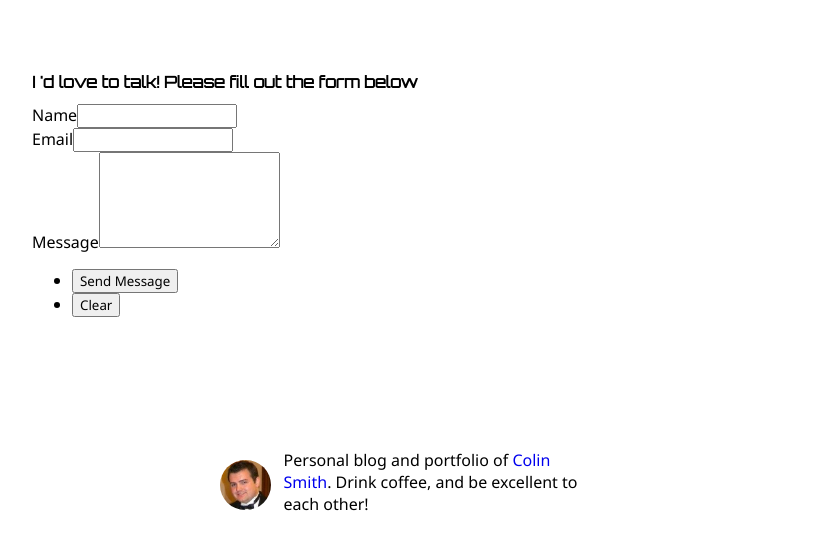
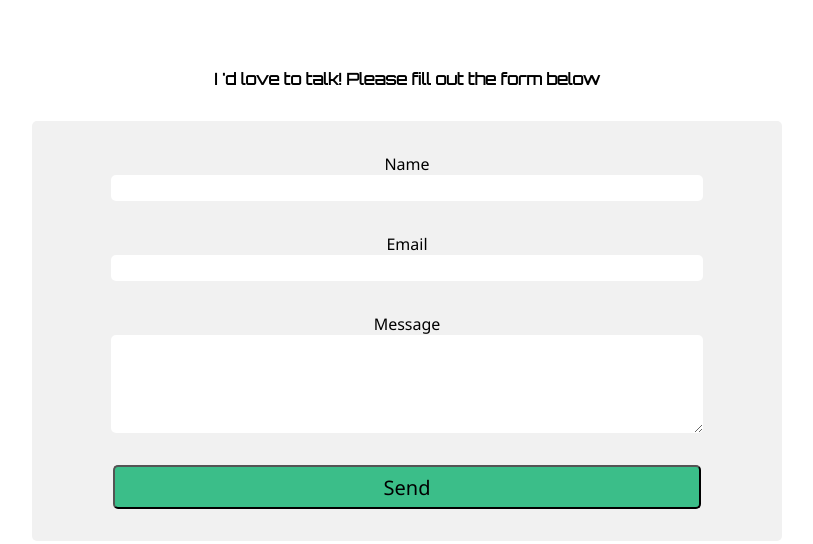
Before and after one commit to BeardedYeti/react-gatsby-starman-blog, a Gatsby site: page /contact in a window 1280 px wide. Shown: the part 81-625 px from the top of the page, without its empty margins (233-1046 px from the left). Built offline with nearby package versions, Linux system fonts and the light colour scheme; Gatsby itself is replaced by a stand-in of ours.

Commit message:
Add styles to contact form

```diff
--- a/src/components/Contact.js
+++ b/src/components/Contact.js
@@ -7,6 +7,11 @@ export default () => {
 			method="post"
 			data-netlify="true"
 			data-netlify-honeypot="bot-field"
+			style={{
+				backgroundColor: `#F1F1F1`,
+				borderRadius: `5px`,
+				textAlign: `center`
+			}}
 		>
 			<input type="hidden" name="bot-field" />
 			<input type="hidden" name="form-name" value="contact" />
@@ -16,18 +21,19 @@ export default () => {
 			</div>
 			<div className="field half">
 				<label htmlFor="email">Email</label>
-				<input type="text" name="email" id="email" />
+				<input type="email" name="email" id="email" />
 			</div>
 			<div className="field">
 				<label htmlFor="message">Message</label>
 				<textarea name="message" id="message" rows="6" />
 			</div>
 			<ul className="actions">
-				<li>
-					<input type="submit" value="Send Message" className="special" />
-				</li>
-				<li>
-					<input type="reset" value="Clear" />
+				<li style={{
+						listStyleType: `none`
+					}}>
+					<input style={{
+
+					}}type="submit" value="Send" className="special" />
 				</li>
 			</ul>
 		</form>
--- a/src/pages/contact.js
+++ b/src/pages/contact.js
@@ -12,12 +12,16 @@ export default () => (
       }
     />
     <main style={{
-      overflow: `hidden`,
       display: `block`,
       position: `relative`,
-      paddingBottom: `100px`
+      paddingBottom: `5rem`,
+      paddingTop: `1rem`
     }}>
-      <h4> I 'd love to talk! Please fill out the form below</h4>
+      <h4 style={{
+        textAlign: `center`,
+        margin: `1rem`,
+        padding: `1rem`
+      }}> I 'd love to talk! Please fill out the form below</h4>
       <Contact />
     </main>
   </Layout>
--- a/src/styles/global.css
+++ b/src/styles/global.css
@@ -6,7 +6,12 @@ html {
   box-sizing: inherit;
 }
 
-h1,h2,h3,h4,h5,h6 {
+h1,
+h2,
+h3,
+h4,
+h5,
+h6 {
   margin-top: 3.16rem;
   margin-bottom: 0.79rem;
 }
@@ -67,7 +72,7 @@ a {
 }
 
 label {
-    font-family: 'Noto Sans';
+  font-family: 'Noto Sans';
 }
 
 input {
@@ -83,6 +88,54 @@ blockquote {
   margin-right: 0;
 }
 
-blockquote > :last-child {
+blockquote> :last-child {
   margin-bottom: 0;
 }
+
+form {
+  display: block;
+  margin: 0 auto;
+  padding: 1rem;
+}
+
+.field {
+  padding: 1rem;
+  display: block;
+  margin: 0 auto;
+}
+
+.field input,
+.field textarea {
+  padding: 0.25rem;
+  width: 85%;
+  display: block;
+  margin: 0 auto;
+  border-radius: 5px;
+  -webkit-transition: width 0.4s ease-in-out;
+  transition: width 0.4s ease-in-out;
+  border-style: none;
+}
+
+.field label {}
+
+.actions {
+  padding: 1rem;
+  display: block;
+  margin: 0 auto;
+}
+
+.actions li {
+  width: 100%;
+}
+
+.actions input {
+  background-color: #3BBE89;
+  font-size: 1.25rem;
+  height: 2.5rem;
+  border-radius: 5px;
+  padding: 0;
+  width: 85%;
+  margin: 0 auto;
+  font-family: 'Noto Sans';
+  cursor: pointer;
+}
```
